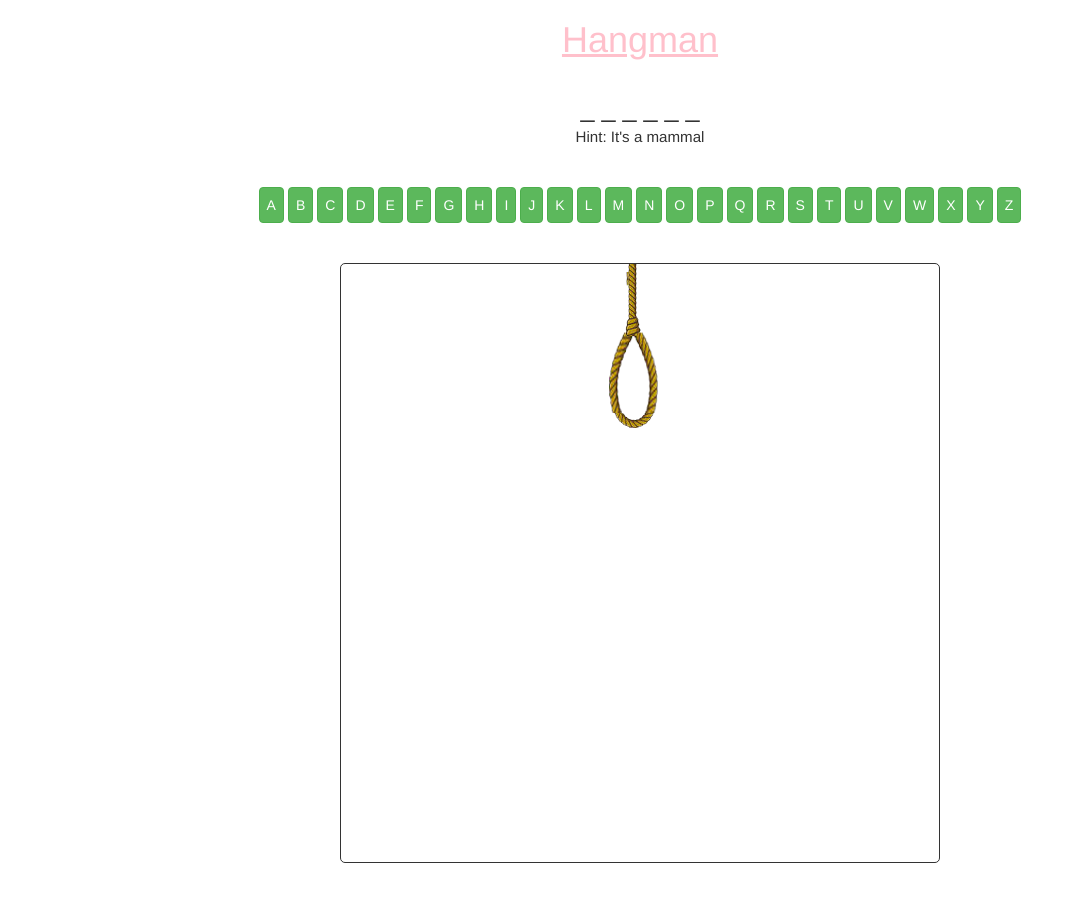
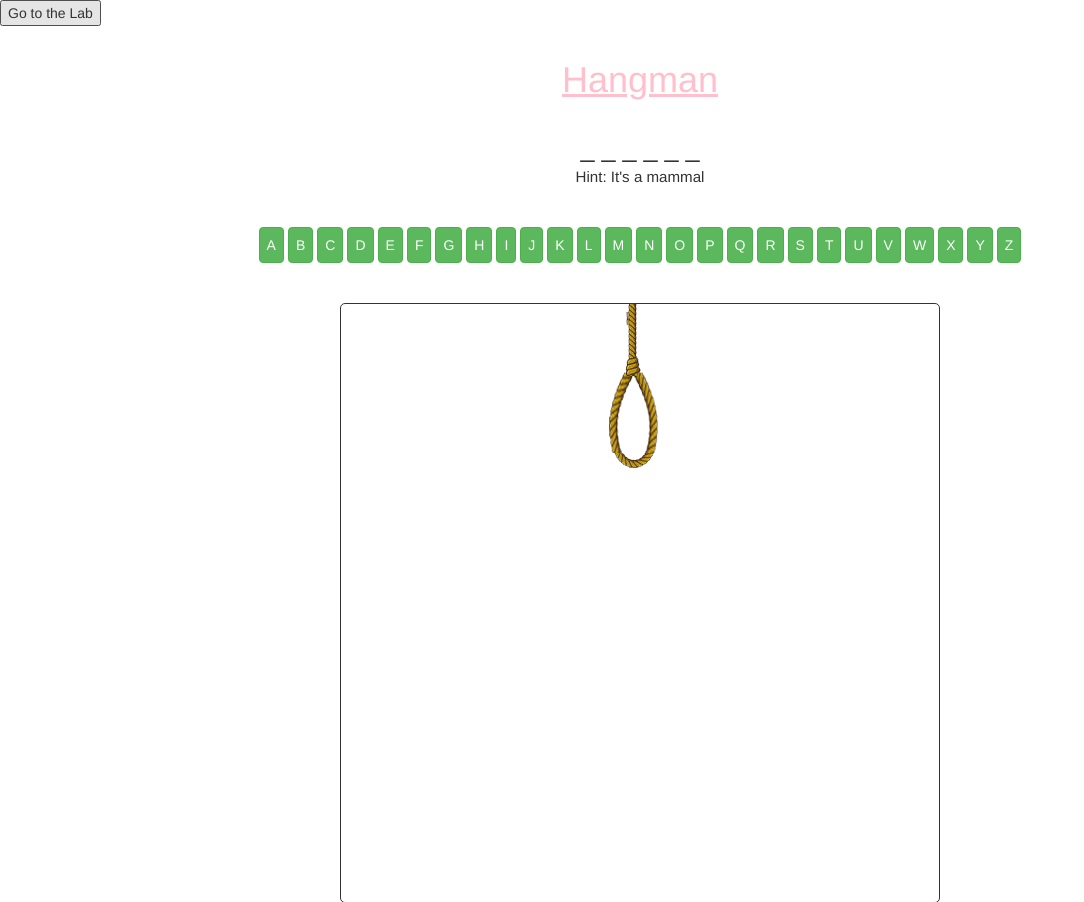
Before and after one commit to anapena1594/cst336lab7, a PHP site: page / in a window 1280 px wide. Shown: the top 902 px of the page, without its empty margins (0-1084 px from the left). Before the commit the page ends 863 px from the top, so only its background shows below. Run offline with PHP 8.4, Linux system fonts and the light colour scheme; some libraries are stand-ins or nearby versions.

Commit message:
Button to Lab

```diff
--- a/index.php
+++ b/index.php
@@ -10,6 +10,14 @@
         <meta name="viewport" content="width=device-width, initial-scale=1">
     </head>
     <body>
+
+
+<form action="http://cst336.herokuapp.com/tutorials/hangman/" method="get">
+    <input type="submit" value="Go to the Lab"
+         name="Submit" id="frm1_submit" />
+</form>
+
+
         <div class='container text-center'>
             <header>
                 <h1>Hangman</h1>
```
